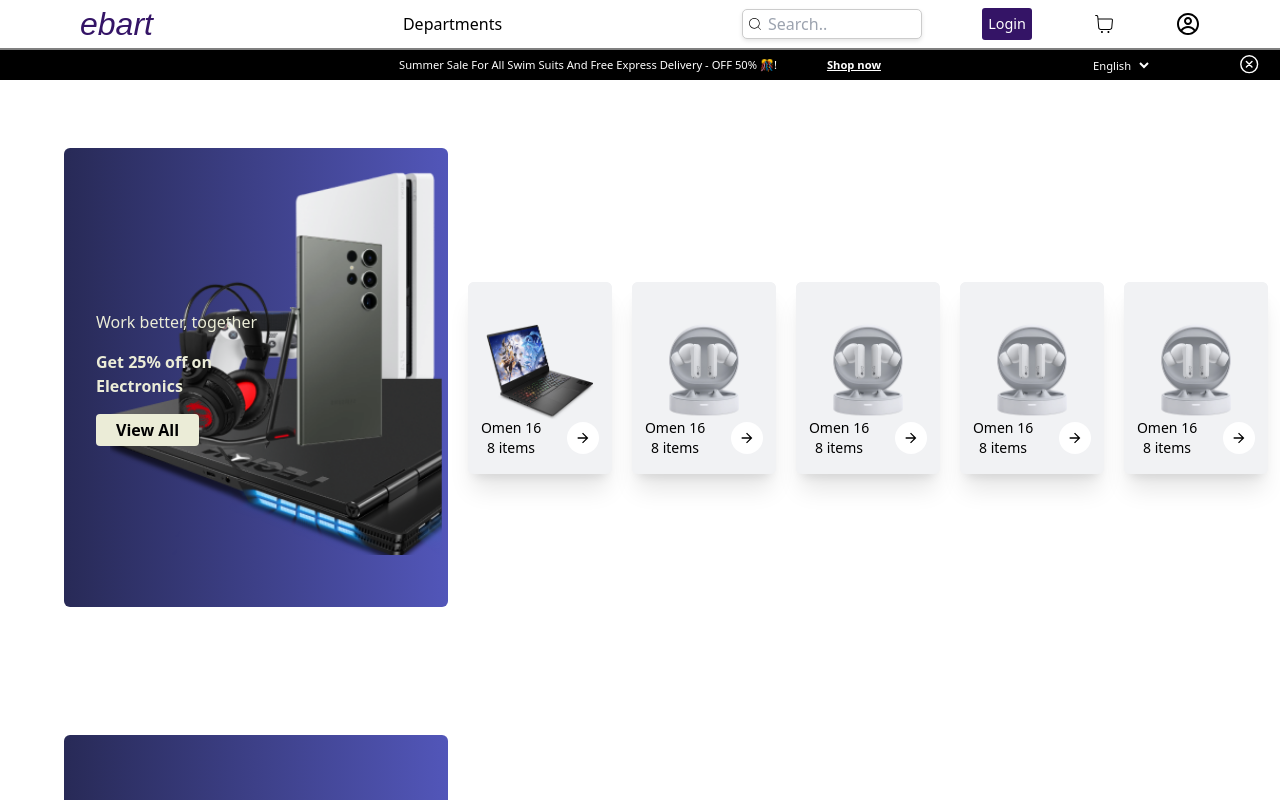
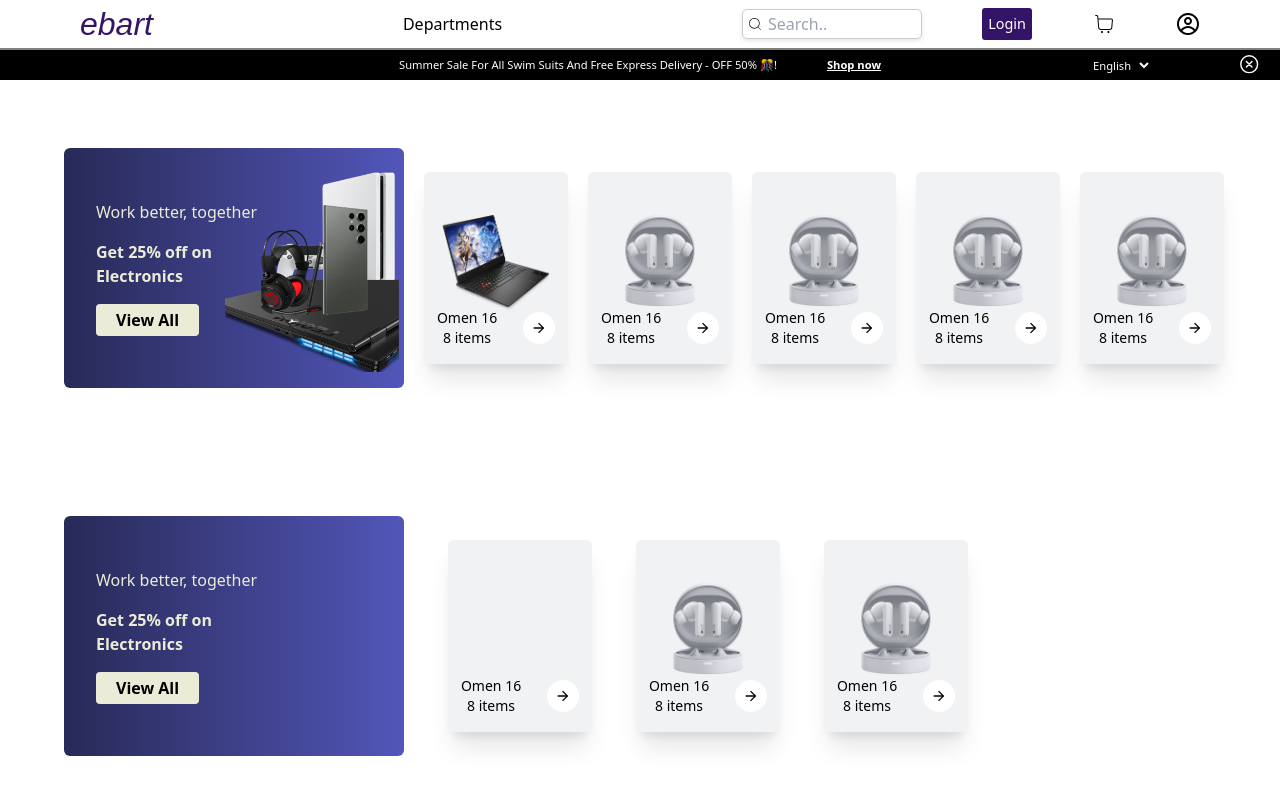
Before and after one commit to TRshyam/React-E-Commers, a React (Vite) app: page / in a window 1280 px wide. Shown: the top 800 px of the page. Built offline with nearby package versions, Linux system fonts and the light colour scheme.

Commit message:
Update index.css

```diff
--- a/src/index.css
+++ b/src/index.css
@@ -3,8 +3,8 @@
 @tailwind utilities;
 
 .cardWH{
-    width: 30%;
-    height: 459px;
+    width: 340px;
+    height: 240px;
 }
 .ItemcardWH{
     height: 30%;
```
